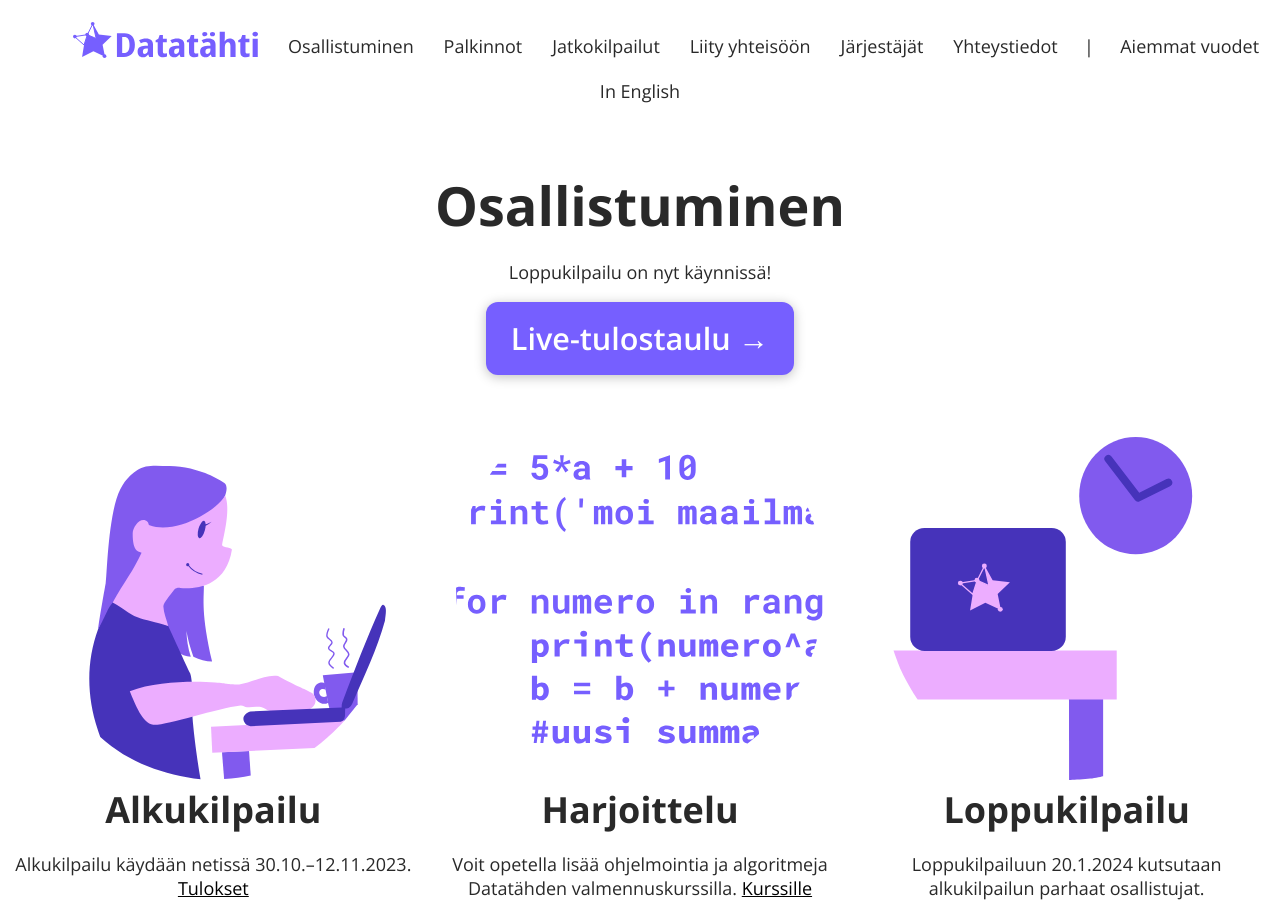
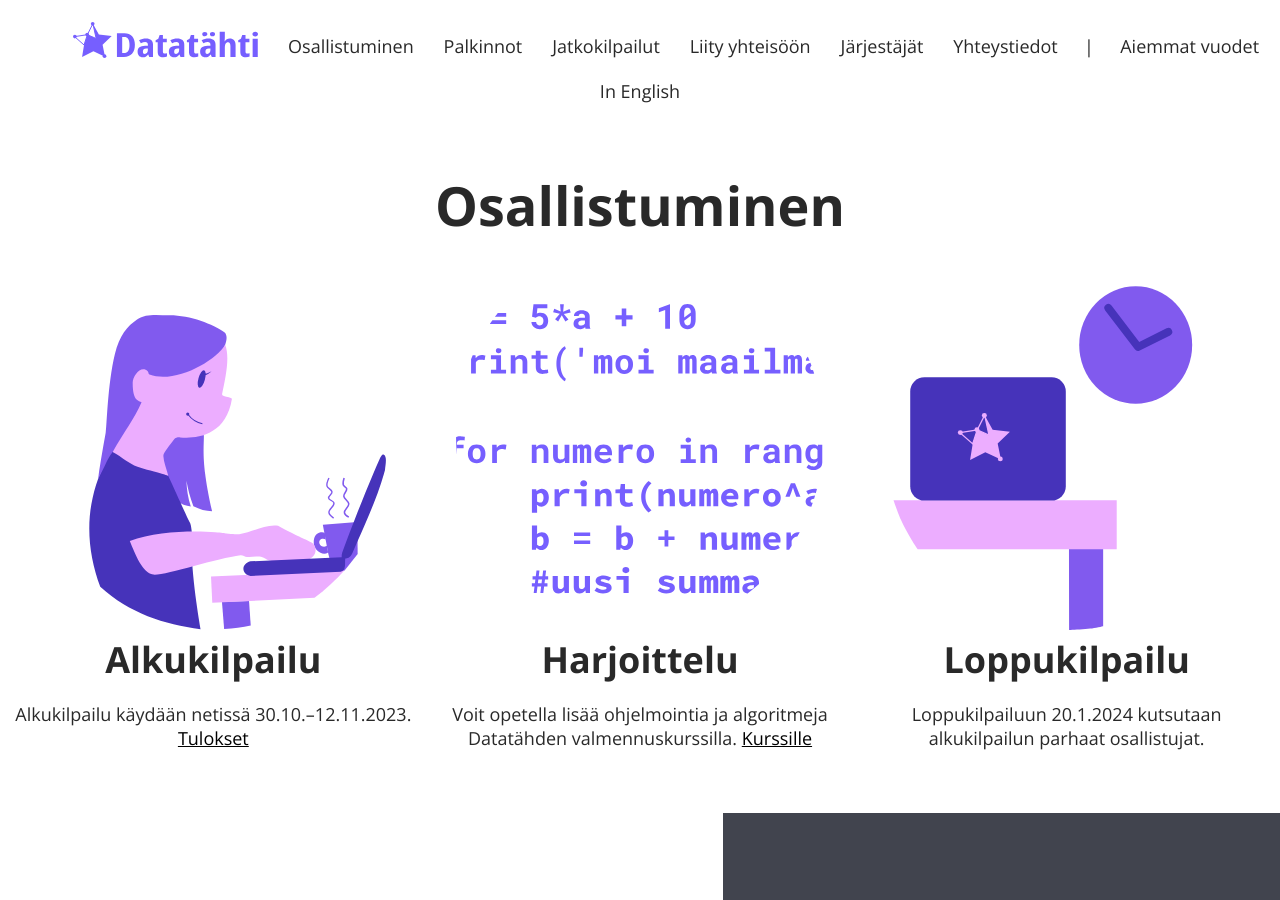
Before and after one commit to kisakoodaus/datatahti.fi, a Jekyll site: the page built from index.html, in a window 1280 px wide and 900 px high, scrolled down 543 px. Built offline with Jekyll 4.4.1, drawn with Linux system fonts in a browser that asks for light colours.

Commit message:
Revert "Loppukilpailun tulostaulu"
This reverts commit 2c0c4cc0e692828ddae648facd77704431760ee3.

```diff
--- a/index.html
+++ b/index.html
@@ -12,10 +12,6 @@
         <p>Alkukilpailu on nyt käynnissä!</p>
         <p><a href="https://cses.fi/datatahti-2024">Kilpailuun →</a></p>
     </div-->
-    <div class="go-enter">
-        <p>Loppukilpailu on nyt käynnissä!</p>
-        <p><a href="https://cses.fi/490/live/sem4qmun">Live-tulostaulu →</a></p>
-    </div>
 
     <div class="img-box-wrapper">
 
```
